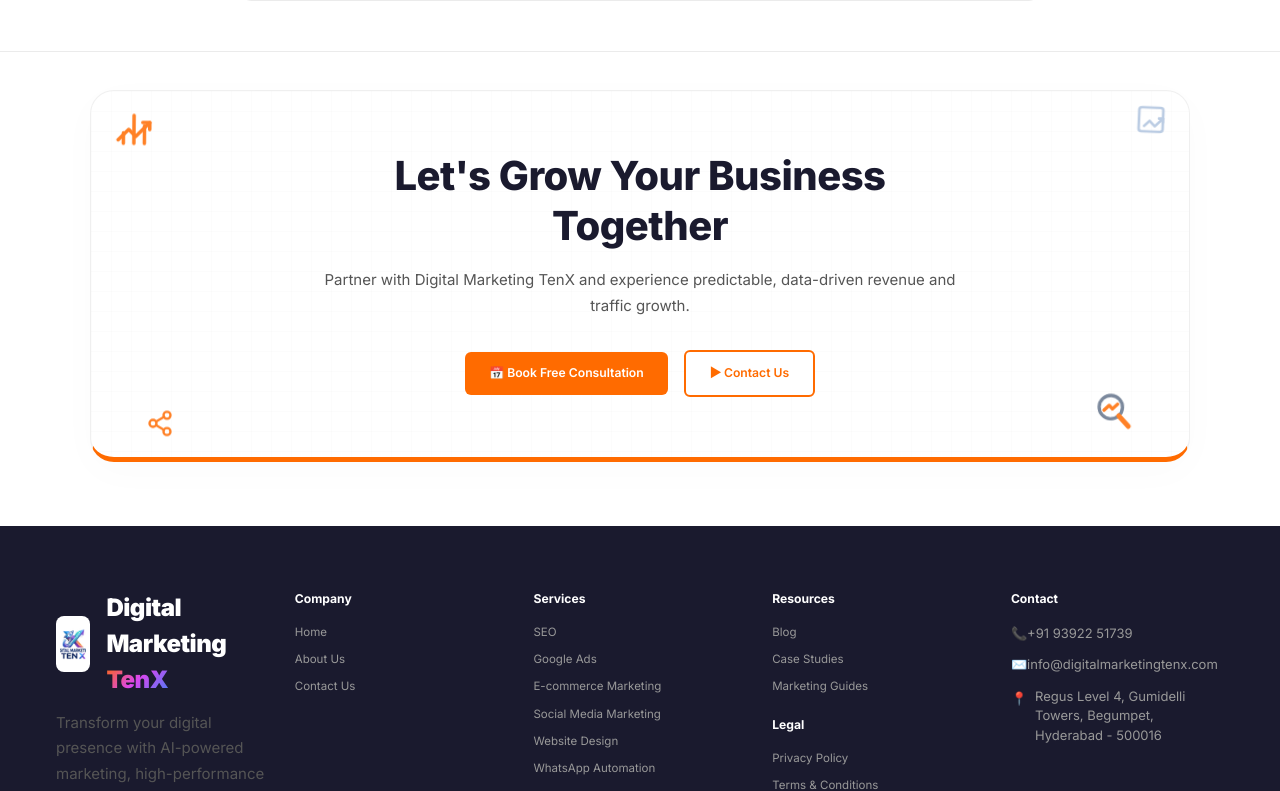
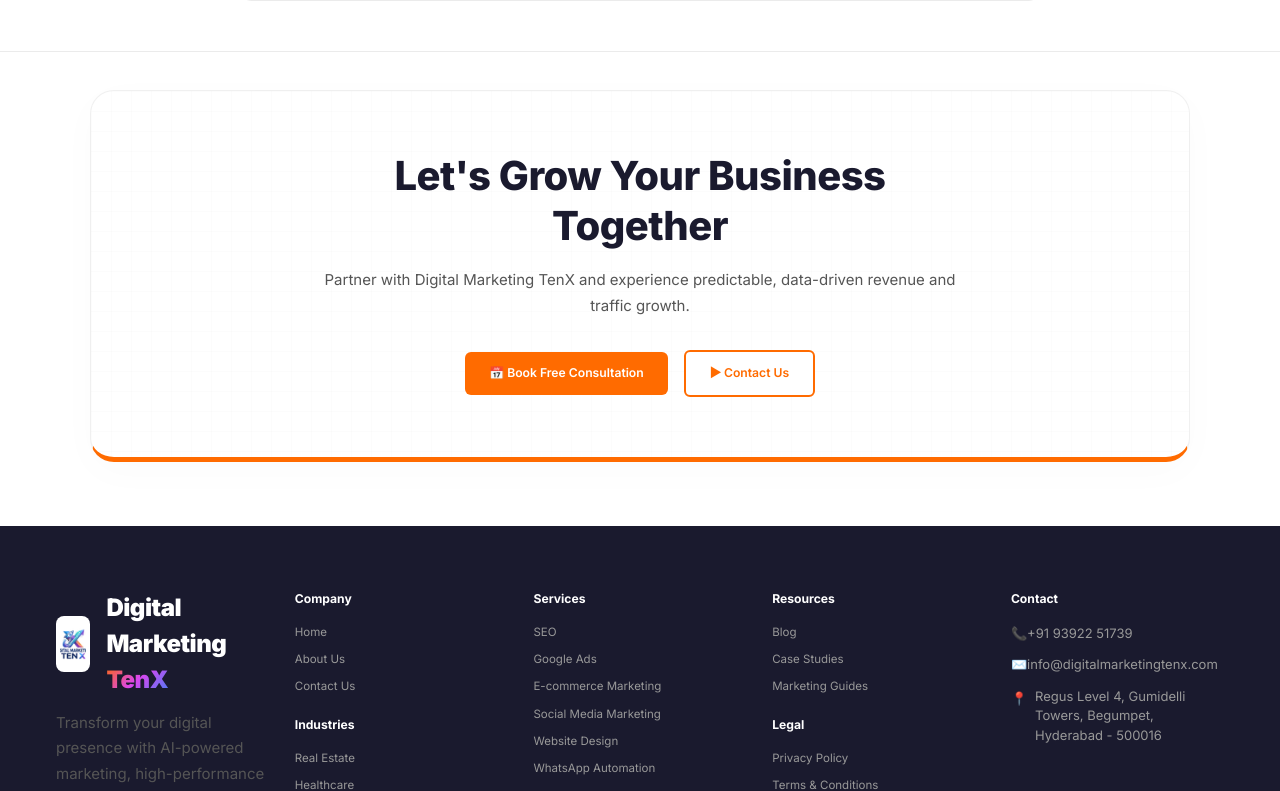
Before and after one commit to Srinivasaraot20/digital, a Next.js app: page /services in a window 1280 px wide. Shown: the part 6478-7269 px from the top of the page. Built offline with nearby package versions, Linux system fonts and the light colour scheme.

Commit message:
Add files via upload

```diff
--- a/src/components/CTA.js
+++ b/src/components/CTA.js
@@ -1,51 +1,18 @@
 "use client";
 
+import { useCallback } from "react";
+
 export default function CTA() {
+  const handleConsultation = useCallback(() => {
+    window.dispatchEvent(new CustomEvent("trigger-consultation-modal"));
+  }, []);
+
   return (
     <section className="cta-section">
       <div className="cta-card-wrapper">
         <div className="cta-grid-bg"></div>
 
-        {/* Floating Icons */}
-        <div className="cta-deco-icon cta-deco-1">
-          {/* Orange chart icon */}
-          <svg width="42" height="42" viewBox="0 0 24 24" fill="none" stroke="#ff6b00" strokeWidth="2" strokeLinecap="round" strokeLinejoin="round">
-            <line x1="18" y1="20" x2="18" y2="10"></line>
-            <line x1="12" y1="20" x2="12" y2="4"></line>
-            <line x1="6" y1="20" x2="6" y2="14"></line>
-            <path d="M3 18l6-6 4 4 8-8"></path>
-            <polyline points="17 8 21 8 21 12"></polyline>
-          </svg>
-        </div>
-
-        <div className="cta-deco-icon cta-deco-2">
-          {/* Share connection icon */}
-          <svg width="28" height="28" viewBox="0 0 24 24" fill="none" stroke="#ff6b00" strokeWidth="2" strokeLinecap="round" strokeLinejoin="round">
-            <circle cx="18" cy="5" r="3"></circle>
-            <circle cx="6" cy="12" r="3"></circle>
-            <circle cx="18" cy="19" r="3"></circle>
-            <line x1="8.59" y1="13.51" x2="15.42" y2="17.49"></line>
-            <line x1="15.41" y1="6.51" x2="8.59" y2="10.49"></line>
-          </svg>
-        </div>
-
-        <div className="cta-deco-icon cta-deco-3">
-          {/* Tiny blue stock chart icon */}
-          <svg width="32" height="32" viewBox="0 0 24 24" fill="none" stroke="#b0c4de" strokeWidth="2" strokeLinecap="round" strokeLinejoin="round">
-            <rect x="3" y="3" width="18" height="18" rx="2" ry="2"></rect>
-            <path d="M7 17l4-4 4 4 6-6"></path>
-            <polyline points="18 11 21 11 21 14"></polyline>
-          </svg>
-        </div>
-
-        <div className="cta-deco-icon cta-deco-4">
-          {/* Magnifying glass with trend line */}
-          <svg width="40" height="40" viewBox="0 0 24 24" fill="none" xmlns="http://www.w3.org/2000/svg">
-            <circle cx="10" cy="10" r="7" stroke="#64748b" strokeWidth="2" />
-            <path d="M6 12L9 9L11 11L14 8" stroke="#ff6b00" strokeWidth="2" strokeLinecap="round" strokeLinejoin="round" />
-            <path d="M15 15L21 21" stroke="#ff6b00" strokeWidth="3" strokeLinecap="round" />
-          </svg>
-        </div>
+        {/* Floating Icons Removed */}
 
         <div className="cta-card-content">
           <h2>Let's Grow Your Business Together</h2>
@@ -53,7 +20,7 @@
             Partner with Digital Marketing TenX and experience predictable, data-driven revenue and traffic growth.
           </p>
           <div className="cta-card-buttons">
-            <button className="btn-primary" onClick={() => window.dispatchEvent(new CustomEvent("trigger-consultation-modal"))}>
+            <button className="btn-primary" onClick={handleConsultation}>
               📅 Book Free Consultation
             </button>
             <a href="/contact" className="btn-outline">
--- a/src/components/Footer.js
+++ b/src/components/Footer.js
@@ -38,6 +38,11 @@
             <li><Link href="/about">About Us</Link></li>
             <li><Link href="/contact">Contact Us</Link></li>
           </ul>
+          <h4 style={{ marginTop: "20px" }}>Industries</h4>
+          <ul>
+            <li><Link href="/industries/real-estate">Real Estate</Link></li>
+            <li><Link href="/industries/healthcare">Healthcare</Link></li>
+          </ul>
         </div>
         <div>
           <h4>Services</h4>
@@ -45,7 +50,7 @@
             <li><Link href="/seo-services">SEO</Link></li>
             <li><Link href="/services/google-ads">Google Ads</Link></li>
             <li><Link href="/services/e-commerce-marketing">E-commerce Marketing</Link></li>
-            <li><Link href="/services#social-media">Social Media Marketing</Link></li>
+            <li><Link href="/services/social-media-marketing">Social Media Marketing</Link></li>
             <li><Link href="/services/website-design">Website Design</Link></li>
             <li><Link href="/services/whatsapp-automation">WhatsApp Automation</Link></li>
           </ul>
--- a/src/components/Header.js
+++ b/src/components/Header.js
@@ -1,6 +1,6 @@
 "use client";
 
-import { useState, useEffect } from "react";
+import { useState, useEffect, useCallback } from "react";
 import Image from "next/image";
 import Link from "next/link";
 import { usePathname } from "next/navigation";
@@ -55,14 +55,14 @@
     };
   }, [isMobileMenuOpen]);
 
-  const handleLinkClick = () => {
+  const handleLinkClick = useCallback(() => {
     setIsMobileMenuOpen(false);
-  };
+  }, []);
 
-  const toggleAccordion = (e) => {
+  const toggleAccordion = useCallback((e) => {
     e.preventDefault();
-    setIsAccordionOpen(!isAccordionOpen);
-  };
+    setIsAccordionOpen((prev) => !prev);
+  }, []);
 
   return (
     <>
@@ -129,6 +129,8 @@
               ))}
             </div>
           </div>
+
+
 
           <Link href="/blog" className={pathname.startsWith('/blog') ? 'active' : ''} onClick={handleLinkClick}>Blog</Link>
           <Link href="/contact">Contact</Link>
@@ -218,6 +220,8 @@
               </div>
             </div>
 
+
+
             <Link href="/blog" onClick={handleLinkClick} className={pathname.startsWith('/blog') ? 'active' : ''}>Blog</Link>
             <Link href="/contact" onClick={handleLinkClick}>Contact</Link>
             <Link href="/admin/login" onClick={handleLinkClick} style={{ color: '#ff6b00', fontWeight: 'bold' }}>Admin Login</Link>
--- a/src/components/Hero.js
+++ b/src/components/Hero.js
@@ -84,6 +84,8 @@
               height={700}
               className="globe-img"
               priority
+              fetchPriority="high"
+              sizes="100vw"
             />
           </div>
         </div>
```
